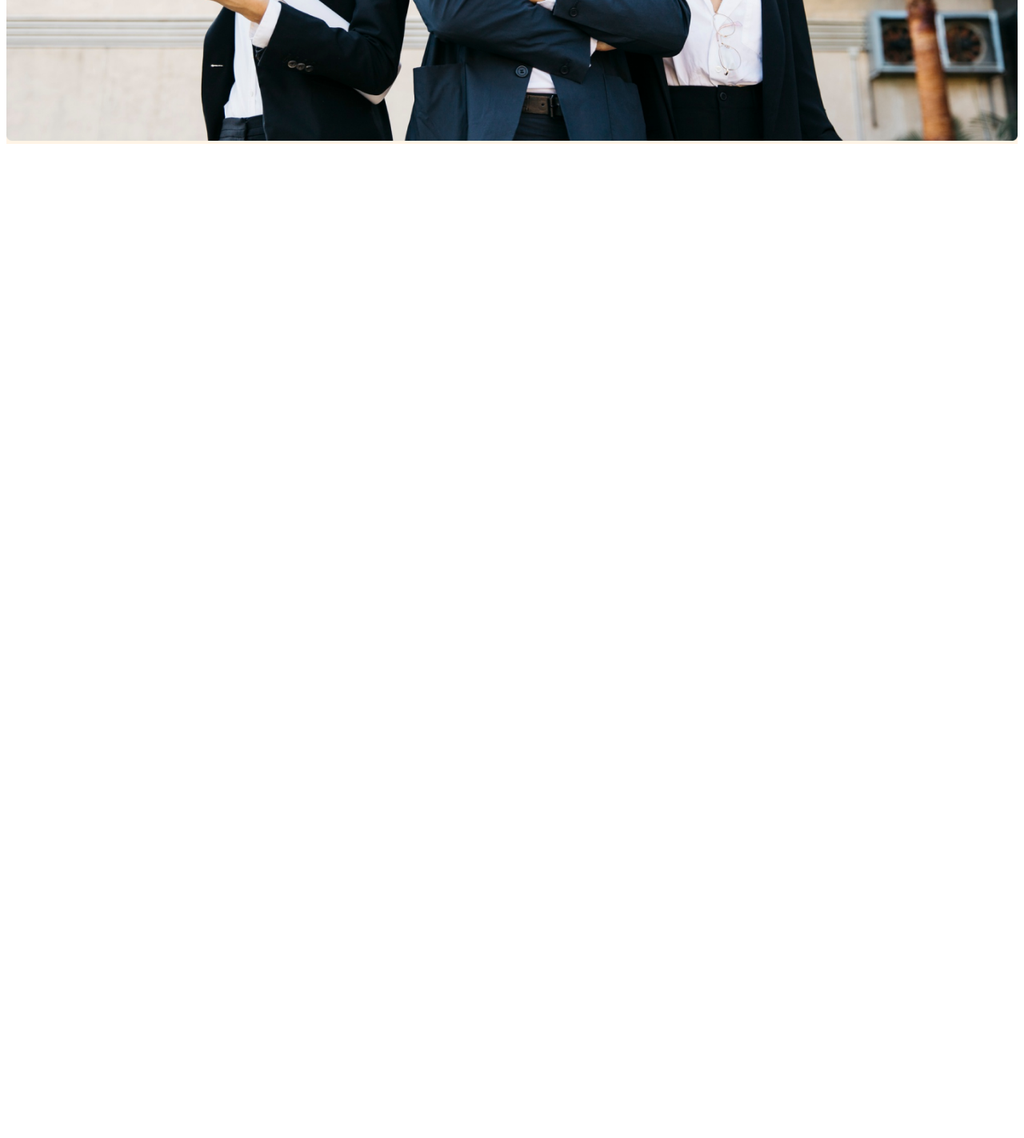
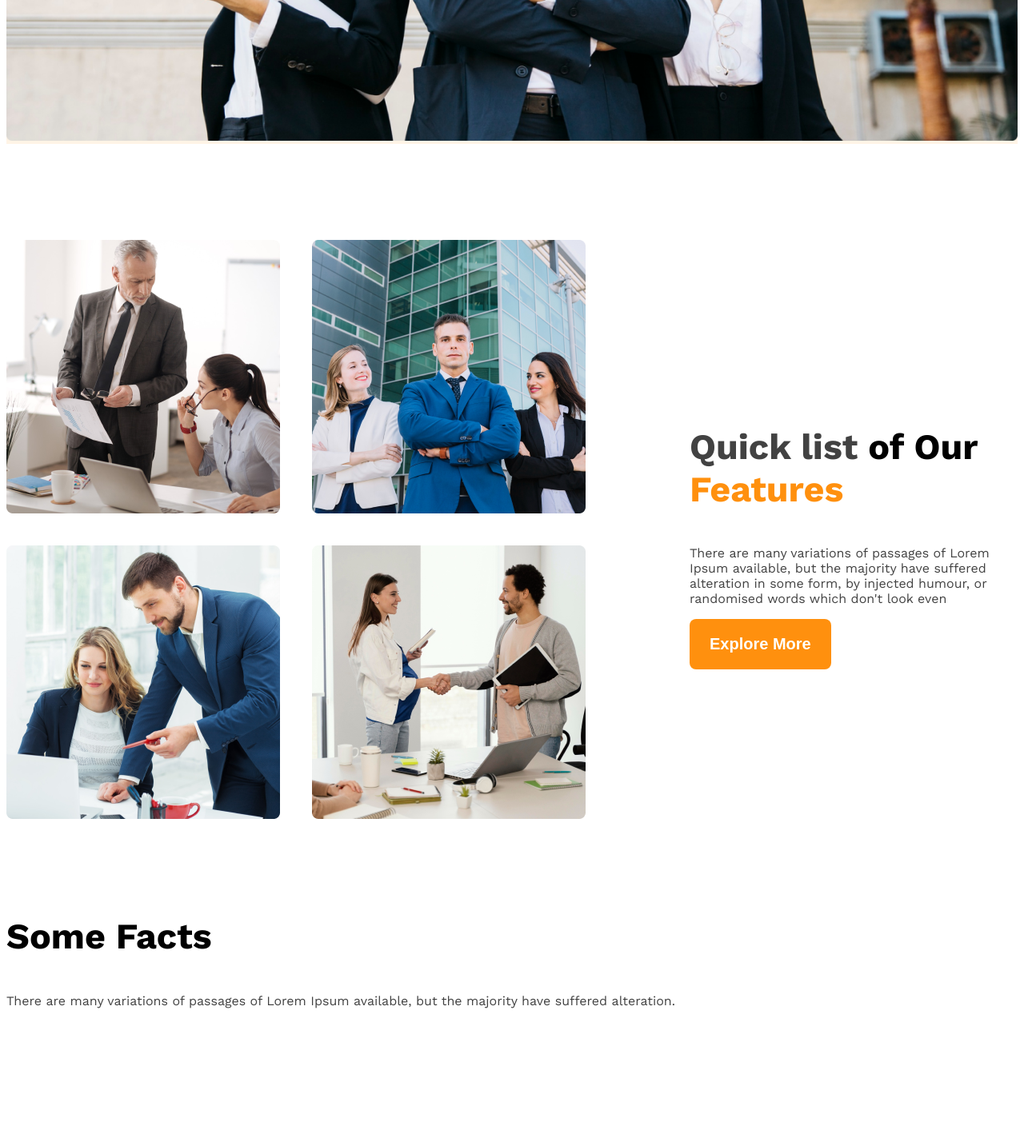
Before and after one commit to bijoy133/g3-architec-website, a plain HTML site: page index.html in a window 1280 px wide. Shown: the part 1004-2427 px from the top of the page at 80% size. Before the commit the page ends 1192 px from the top, so only its background shows below. Drawn offline with nearby package versions, Linux system fonts and the light colour scheme.

Commit message:
make team responsive and added a fact stucture

```diff
--- a/index.html
+++ b/index.html
@@ -32,7 +32,57 @@
 
     </header>
     <main>
+        <!-- teams start section -->
+        <section class="teams display-flex">
+            <div class="team-img-container">
+            <img src="images/team1.png" alt="not showing">
+            <img src="images/team2.png" alt="not showing">
+            <img src="images/team3.png" alt="not showing">
+            <img src="images/team4.png" alt="not showing">
+            </div>
+            <div class="our-feuture">
+                    <h3 class="section-title">
+                     <span id="quick-list" class="text-light-gray">Quick list </span>
+                      <span>of Our </span>
+                     <span class="text-primary">Features</span></h3>
+                <p class="feauture-description text-light-gray">
+                    There are many variations of passages of Lorem Ipsum available, but the majority have suffered alteration in some form, by injected humour, or randomised words which don't look even
+                </p>
+                <button class="btn-primary">Explore More</button>
+            </div>
 
+        </section>
+        <!-- feature will enjoy -->
+         <section>
+            <h3 class="section-title">Some Facts</h3>
+            <p class="text-light-gray">There are many variations of passages of Lorem Ipsum available, but the majority have suffered alteration.</p>
+            <div class="fact-container">
+                <div class="fact">
+                    <img src="" alt="" class="fact-icon">
+                    <h4 class="fact-number"></h4>
+                    <h5 class="fact-name"></h5>
+                </div>
+                <div class="fact">
+                    <img src="" alt="" class="fact-icon">
+                    <h4 class="fact-number"></h4>
+                    <h5 class="fact-name"></h5>
+                </div>
+                <div class="fact">
+                    <img src="" alt="" class="fact-icon">
+                    <h4 class="fact-number"></h4>
+                    <h5 class="fact-name"></h5>
+                </div>
+                <div class="fact">
+                    <img src="" alt="" class="fact-icon">
+                    <h4 class="fact-number"></h4>
+                    <h5 class="fact-name"></h5>
+                </div>
+            </div>
+         </section>
+         <!-- some fact -->
+        <section class="some-fact">
+
+          </section>
     </main>
     <footer>
 
--- a/styles/architects.css
+++ b/styles/architects.css
@@ -11,6 +11,9 @@
 /* shared style */
 .display-flex{
     display:flex;
+}
+.text-primary{
+    color: #FF900E;
 }
 /* dark:02 */
 .text-gray{
@@ -32,6 +35,18 @@
     border-radius: 8px;
     border: none;
 }
+.section-title{
+    font-size: 2.8rem;
+    font-weight: 700;
+}
+main{
+    max-width: 1440px;
+    margin: 0 auto;
+}
+main> section{
+    margin-top: 120px;
+}
+
 /* header style */
 /* navbar style */
 .navbar{
@@ -73,12 +88,48 @@
 .banner-img{
     width: 100%;
 }
+.teams{
+    align-items: center;
+}
+.team-img-container{
+    display: grid;
+    grid-template-columns: repeat(2,1fr);
+    gap: 40px;
+
+}
+.our-feuture{
+    margin-left: 130px;
+    max-width: 530px;
+}
+
+#quick-list{
+    font-weight:500px;
+
+}
 
 
 /* responsive media query */
 
 @media screen and (max-width: 576px) {
-    .navbar, .nav-links{
+    .navbar, .nav-links,
+    .teams{
      flex-direction: column;
     }
+    .team-img-container{
+        grid-template-columns: repeat(1, 1fr);
+    }
+    .our-feuture{
+        margin-left: 20px;
+    }
 }
+
+
+/* medium size device */
+@media screen and (min-width: 576px) and (max-width: 992px) {
+    .teams{
+        flex-direction: column;
+    }
+    .our-feuture{
+        margin:50px auto;
+    }
+}
```
